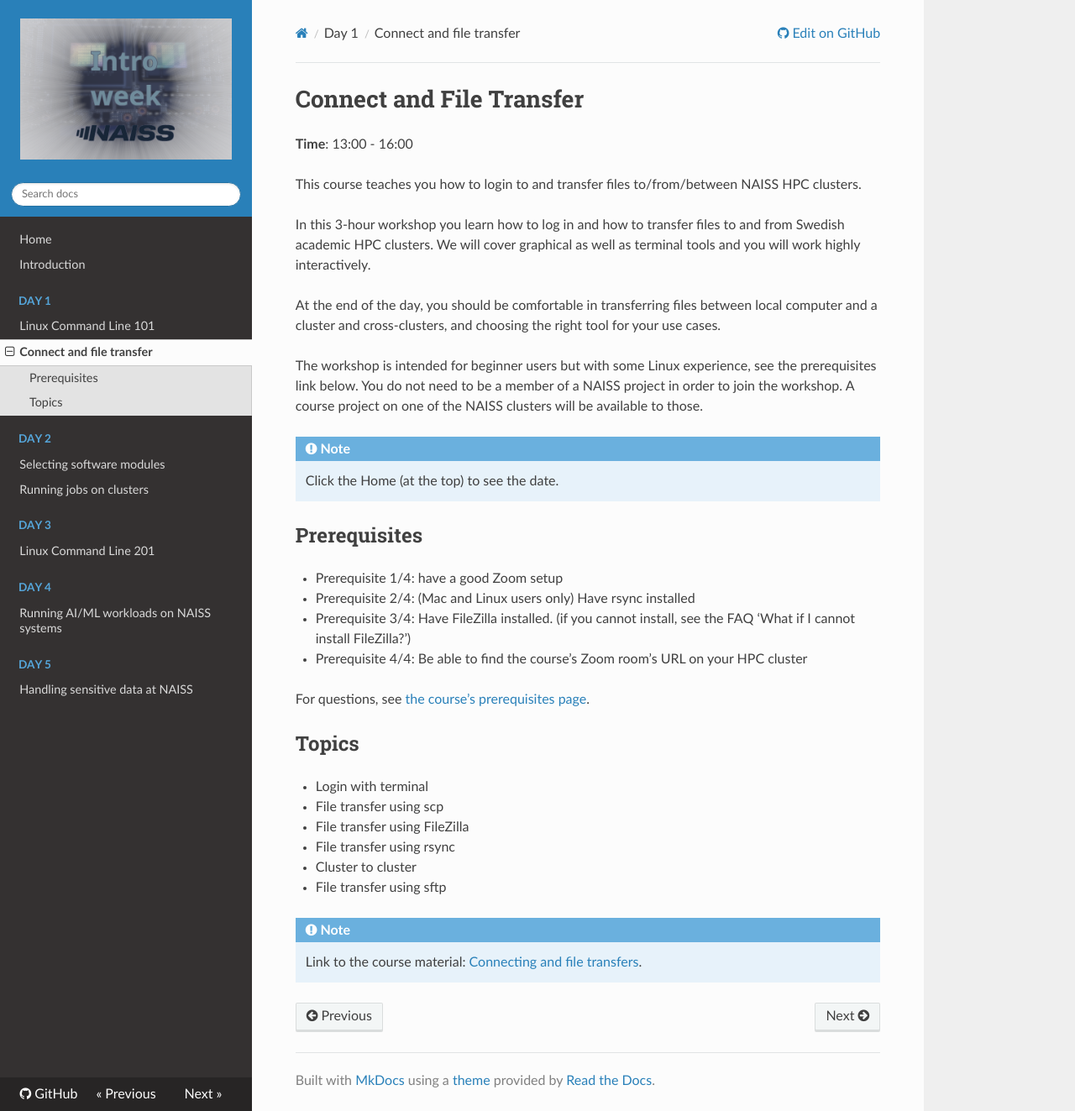
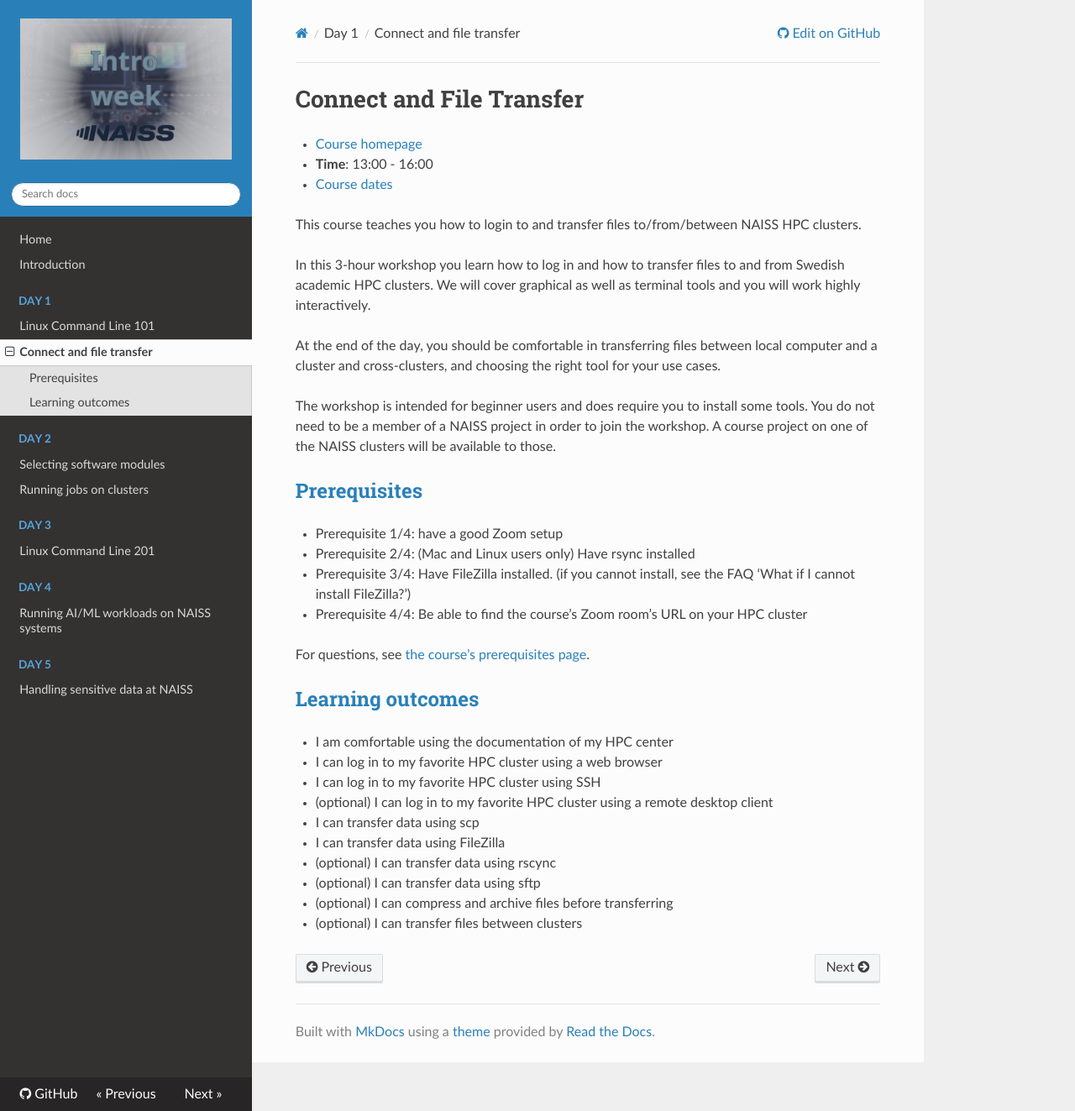
Before and after one commit to NAISS-Training/NAISS-intro-week, an MkDocs documentation site: the page built from docs/connecting.md, in a window 1280 px wide and 1323 px high. Shown: the whole window at 84% size. Built offline with MkDocs 1.6.1, drawn with Linux system fonts in a browser that asks for light colours; nearby versions of some CDN libraries.

Commit message:
Sync with course homepage

```diff
--- a/docs/connecting.md
+++ b/docs/connecting.md
@@ -1,20 +1,27 @@
 # Connect and File Transfer
 
-**Time**: 13:00 - 16:00
+- [Course homepage](https://uppmax.github.io/naiss_file_transfer_course/)
+- **Time**: 13:00 - 16:00
+- [Course dates](https://uppmax.github.io/naiss_file_transfer_course/course_dates/)
 
-This course teaches you how to login to and transfer files to/from/between NAISS HPC clusters.
+This course teaches you how to login to and transfer files to/from/between
+NAISS HPC clusters.
 
-In this 3-hour workshop you learn how to log in and how to transfer files to and from Swedish academic HPC clusters. We will cover graphical as well as terminal tools and you will work highly interactively.
+In this 3-hour workshop you learn how to log in and how to transfer files
+to and from Swedish academic HPC clusters.
+We will cover graphical as well as terminal tools
+and you will work highly interactively.
 
-At the end of the day, you should be comfortable in transferring files between local computer and a cluster and cross-clusters, and choosing the right tool for your use cases.
+At the end of the day, you should be comfortable in transferring files
+between local computer and a cluster and cross-clusters,
+and choosing the right tool for your use cases.
 
-The workshop is intended for beginner users but with some Linux experience, see the prerequisites link below. You do not need to be a member of a NAISS project in order to join the workshop. A course project on one of the NAISS clusters will be available to those.
+The workshop is intended for beginner users
+and does require you to install some tools.
+You do not need to be a member of a NAISS project in order to join the workshop.
+A course project on one of the NAISS clusters will be available to those.
 
-!!! note
-
-    Click the Home (at the top) to see the date.
-
-## Prerequisites
+## [Prerequisites](https://uppmax.github.io/naiss_file_transfer_course/prereqs/)
 
 - Prerequisite 1/4: have a good Zoom setup
 - Prerequisite 2/4: (Mac and Linux users only) Have rsync installed
@@ -23,15 +30,15 @@
 
 For questions, see [the course's prerequisites page](https://uppmax.github.io/naiss_file_transfer_course/prereqs/).
 
-## Topics
+## [Learning outcomes](https://uppmax.github.io/naiss_file_transfer_course/learning_outcomes/)
 
-- Login with terminal
-- File transfer using scp
-- File transfer using FileZilla
-- File transfer using rsync
-- Cluster to cluster
-- File transfer using sftp
-
-!!! note
-
-    Link to the course material: <a href="https://uppmax.github.io/naiss_file_transfer_course/" target="_blank">Connecting and file transfers</a>.
+- I am comfortable using the documentation of my HPC center
+- I can log in to my favorite HPC cluster using a web browser
+- I can log in to my favorite HPC cluster using SSH
+- (optional) I can log in to my favorite HPC cluster using a remote desktop client
+- I can transfer data using scp
+- I can transfer data using FileZilla
+- (optional) I can transfer data using rscync
+- (optional) I can transfer data using sftp
+- (optional) I can compress and archive files before transferring
+- (optional) I can transfer files between clusters
```
